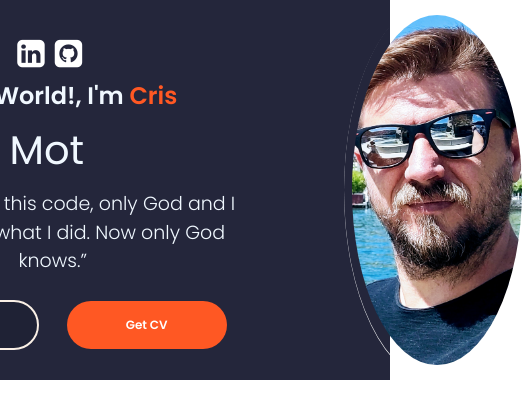
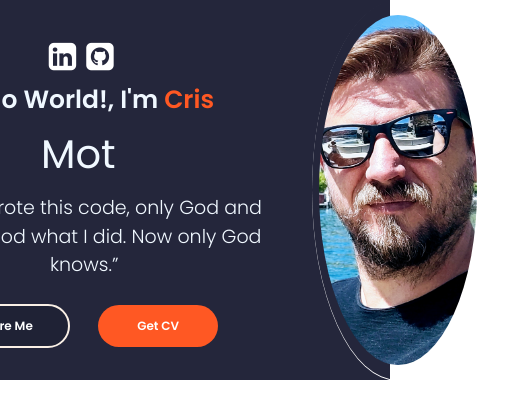
Before and after one commit to cris-ch/portfolio, a React (Create React App) app in the folder client/: page / in a window 390 px wide. Shown: the top 418 px of the page, 529 px wide, since content can reach past the window. Built offline with nearby package versions, Linux system fonts and the light colour scheme; the HTML template or start-up script is replaced by a standard one; a web font is replaced by a local one.

Commit message:
working on responsiveness

```diff
--- a/client/src/PortfolioContainer/Home/Profile.css
+++ b/client/src/PortfolioContainer/Home/Profile.css
@@ -89,3 +89,23 @@
 .colz .colz-icon i:hover {
     transform: scale(1.5)
 }
+
+@media screen and (max-width: 1110px) {
+    .profile-picture {
+        margin: 0 0px 0 50px;
+    }
+
+    .profile-details-name {
+        font-size: 25px;
+    }
+
+    .profile-details-role h1 {
+        font-size: 40px;
+    }
+
+    .profile-options .btn {
+        width: 120px;
+        padding: 11px;
+        z-index: 700;
+    }
+}
```
